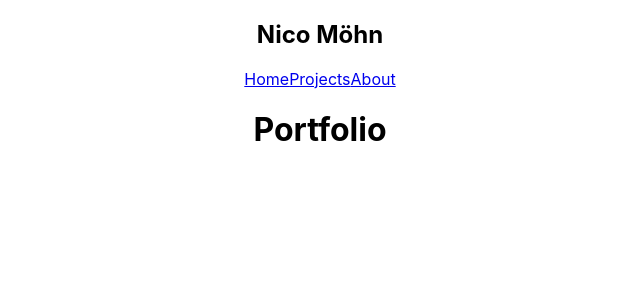
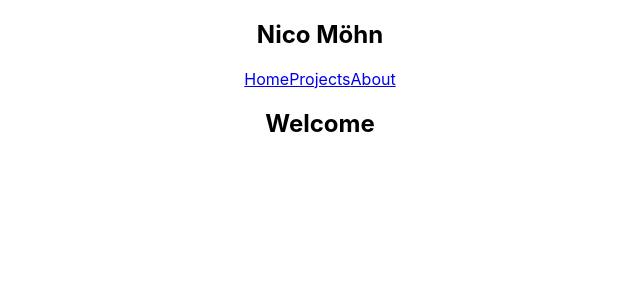
Before and after one commit to nitodeco/nitodeco-portfolio, a React (Create React App) app: page / in a window 1280 px wide. Shown: the top 300 px of the page, without its empty margins (320-960 px from the left). Built offline with nearby package versions, Linux system fonts and the light colour scheme.

Commit message:
Added Home as default page

```diff
--- a/src/App.js
+++ b/src/App.js
@@ -9,7 +9,7 @@ function App() {
     <div className="App">
       <Navigation />
       <div className="content">
-        <h1>Portfolio</h1>
+        <Home />
       </div>
     </div>
   );
```
